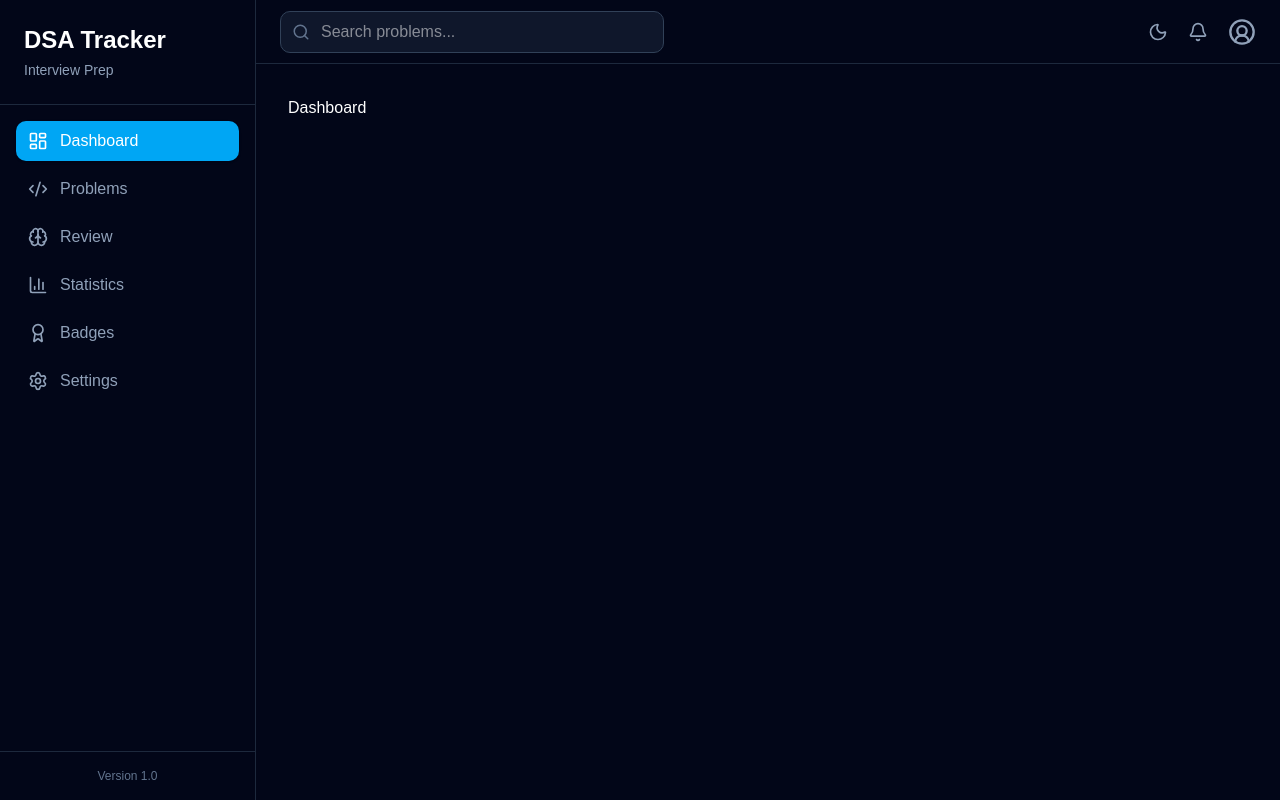
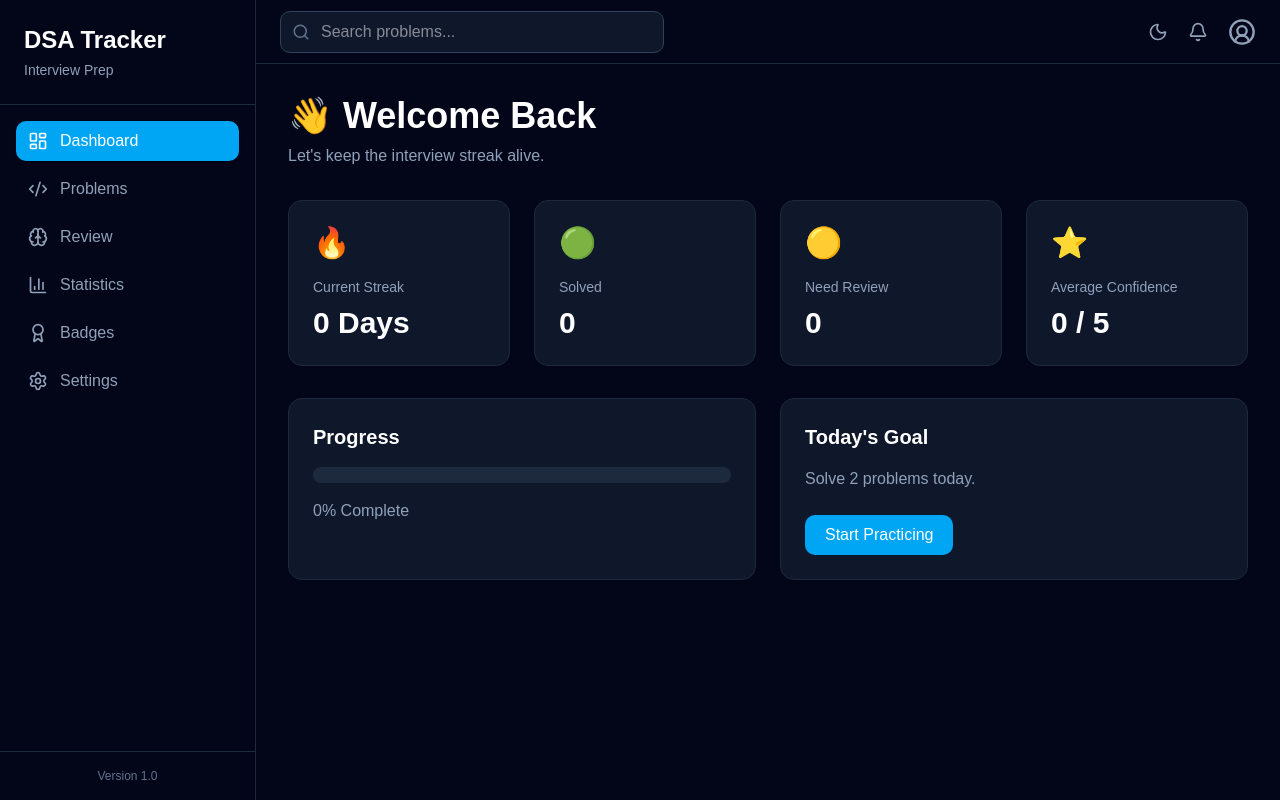
Before and after one commit to jcandyn/dsa-tracker, a React (Vite) app: page / in a window 1280 px wide. Built offline with nearby package versions, Linux system fonts and the light colour scheme.

Commit message:
added palceholder content for pages

```diff
--- /dev/null
+++ b/src/components/common/StatCard.tsx
@@ -0,0 +1,23 @@
+interface StatCardProps {
+  emoji: string;
+  title: string;
+  value: string;
+}
+
+const StatCard = ({ emoji, title, value }: StatCardProps) => {
+  return (
+    <div className="rounded-xl border border-slate-800 bg-slate-900 p-6 transition hover:border-sky-500">
+      <div className="text-3xl">{emoji}</div>
+
+      <h3 className="mt-4 text-sm text-slate-400">
+        {title}
+      </h3>
+
+      <p className="mt-2 text-3xl font-bold text-white">
+        {value}
+      </p>
+    </div>
+  );
+};
+
+export default StatCard;
--- a/src/features/badges/BadgesPage.tsx
+++ b/src/features/badges/BadgesPage.tsx
@@ -1,5 +1,29 @@
 const BadgesPage = () => {
-  return <h1>Badges</h1>;
+  return (
+    <div className="space-y-6">
+      <h1 className="text-4xl font-bold">
+        🏆 Badges
+      </h1>
+
+      <p className="text-slate-400">
+        Unlock achievements while studying.
+      </p>
+
+      <div className="grid gap-6 md:grid-cols-3">
+        <div className="rounded-xl border border-slate-800 bg-slate-900 p-8 text-center">
+          🥇
+
+          <h2 className="mt-4 text-lg font-semibold">
+            First Solve
+          </h2>
+
+          <p className="mt-2 text-sm text-slate-400">
+            Solve your first problem.
+          </p>
+        </div>
+      </div>
+    </div>
+  );
 };
 
 export default BadgesPage;
--- a/src/features/dashboard/DashboardPage.tsx
+++ b/src/features/dashboard/DashboardPage.tsx
@@ -1,5 +1,75 @@
+import StatCard from "../../components/common/StatCard";
+
 const DashboardPage = () => {
-  return <h1>Dashboard</h1>;
+  return (
+    <div className="space-y-8">
+      <div>
+        <h1 className="text-4xl font-bold text-white">
+          👋 Welcome Back
+        </h1>
+
+        <p className="mt-2 text-slate-400">
+          Let's keep the interview streak alive.
+        </p>
+      </div>
+
+      <div className="grid gap-6 md:grid-cols-2 xl:grid-cols-4">
+        <StatCard
+          emoji="🔥"
+          title="Current Streak"
+          value="0 Days"
+        />
+
+        <StatCard
+          emoji="🟢"
+          title="Solved"
+          value="0"
+        />
+
+        <StatCard
+          emoji="🟡"
+          title="Need Review"
+          value="0"
+        />
+
+        <StatCard
+          emoji="⭐"
+          title="Average Confidence"
+          value="0 / 5"
+        />
+      </div>
+
+      <div className="grid gap-6 lg:grid-cols-2">
+        <section className="rounded-xl border border-slate-800 bg-slate-900 p-6">
+          <h2 className="mb-4 text-xl font-semibold">
+            Progress
+          </h2>
+
+          <div className="h-4 overflow-hidden rounded-full bg-slate-800">
+            <div className="h-full w-0 bg-green-500" />
+          </div>
+
+          <p className="mt-4 text-slate-400">
+            0% Complete
+          </p>
+        </section>
+
+        <section className="rounded-xl border border-slate-800 bg-slate-900 p-6">
+          <h2 className="mb-4 text-xl font-semibold">
+            Today's Goal
+          </h2>
+
+          <p className="text-slate-400">
+            Solve 2 problems today.
+          </p>
+
+          <button className="mt-6 rounded-lg bg-sky-500 px-5 py-2 font-medium text-white transition hover:bg-sky-600">
+            Start Practicing
+          </button>
+        </section>
+      </div>
+    </div>
+  );
 };
 
 export default DashboardPage;
--- a/src/features/problems/ProblemsPage.tsx
+++ b/src/features/problems/ProblemsPage.tsx
@@ -1,5 +1,27 @@
 const ProblemsPage = () => {
-  return <h1>Problems</h1>;
+  return (
+    <div className="space-y-6">
+      <div>
+        <h1 className="text-4xl font-bold">
+          💻 Problems
+        </h1>
+
+        <p className="mt-2 text-slate-400">
+          Manage every algorithm you've solved.
+        </p>
+      </div>
+
+      <div className="rounded-xl border border-slate-800 bg-slate-900 p-10 text-center">
+        <h2 className="text-xl font-semibold">
+          No Problems Yet
+        </h2>
+
+        <p className="mt-3 text-slate-400">
+          Import your seed data or add your first problem.
+        </p>
+      </div>
+    </div>
+  );
 };
 
 export default ProblemsPage;
--- a/src/features/review/ReviewPage.tsx
+++ b/src/features/review/ReviewPage.tsx
@@ -1,5 +1,19 @@
 const ReviewPage = () => {
-  return <h1>Review</h1>;
+  return (
+    <div className="space-y-6">
+      <h1 className="text-4xl font-bold">
+        🧠 Review
+      </h1>
+
+      <p className="text-slate-400">
+        Spaced repetition review queue.
+      </p>
+
+      <div className="rounded-xl border border-slate-800 bg-slate-900 p-10">
+        No reviews scheduled.
+      </div>
+    </div>
+  );
 };
 
 export default ReviewPage;
--- a/src/features/settings/SettingsPage.tsx
+++ b/src/features/settings/SettingsPage.tsx
@@ -1,5 +1,15 @@
 const SettingsPage = () => {
-  return <h1>Settings</h1>;
+  return (
+    <div className="space-y-6">
+      <h1 className="text-4xl font-bold">
+        ⚙️ Settings
+      </h1>
+
+      <div className="rounded-xl border border-slate-800 bg-slate-900 p-6">
+        Settings will be added here.
+      </div>
+    </div>
+  );
 };
 
 export default SettingsPage;
--- a/src/features/stats/StatisticsPage.tsx
+++ b/src/features/stats/StatisticsPage.tsx
@@ -1,5 +1,20 @@
 const StatisticsPage = () => {
-  return <h1>Statistics</h1>;
+  return (
+    <div className="space-y-6">
+      <h1 className="text-4xl font-bold">
+        📈 Statistics
+      </h1>
+
+      <p className="text-slate-400">
+        Your coding progress will appear here.
+      </p>
+
+      <div className="grid gap-6 md:grid-cols-2">
+        <div className="h-64 rounded-xl border border-slate-800 bg-slate-900" />
+        <div className="h-64 rounded-xl border border-slate-800 bg-slate-900" />
+      </div>
+    </div>
+  );
 };
 
 export default StatisticsPage;
```
